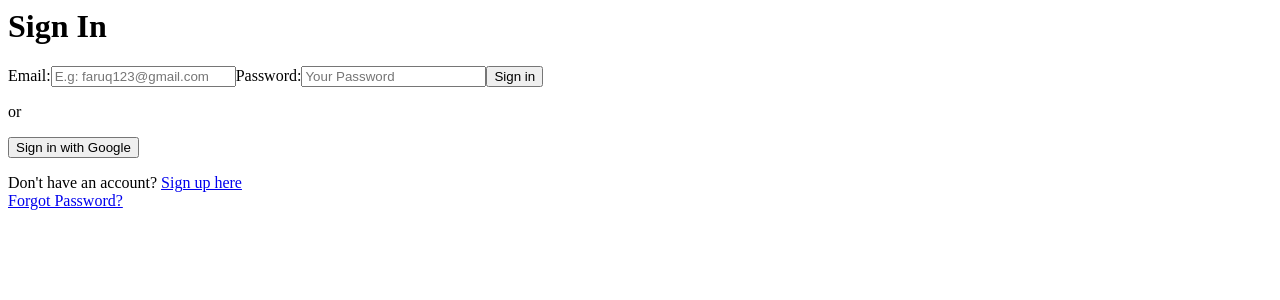
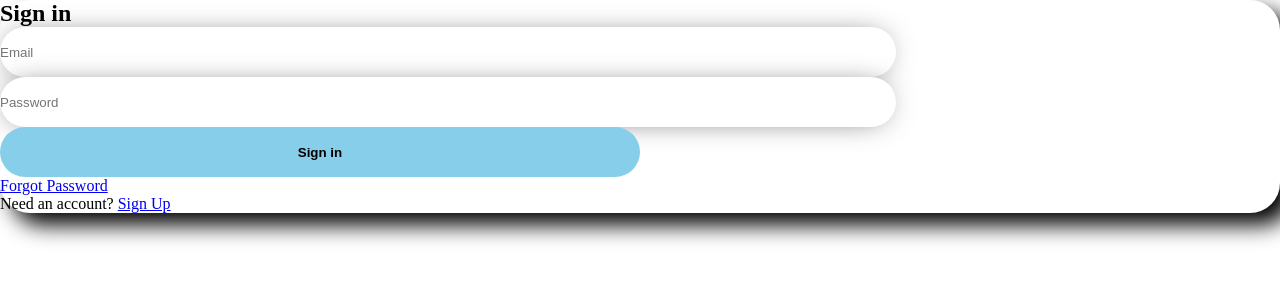
Before and after one commit to thulaninhla/react-todos, a React (Create React App) app: page / in a window 1280 px wide. Shown: the top 300 px of the page. Built offline with nearby package versions, Linux system fonts and the light colour scheme; no server answers.

Commit message:
2 files modified, 2 added

```diff
--- a/package.json
+++ b/package.json
@@ -3,9 +3,11 @@
   "version": "0.0.0",
   "private": true,
   "dependencies": {
-    "@reach/router": "^1.3.4",
+    "@babel/runtime": "^7.15.3",
+    "@reach/router": "1.3.4",
     "firebase": "8.9.1",
     "react": "17.0.2",
+    "react-bootstrap": "1.6.1",
     "react-dom": "17.0.2",
     "react-router-dom": "5.2.0"
   },
--- /dev/null
+++ b/src/Components/App.css
@@ -0,0 +1,29 @@
+.app {
+  padding: 30px;
+  background-color: floralwhite;
+}
+
+.todo {
+  align-items: center;
+  display: flex;
+  font-size: 18px;
+  justify-content: space-between;
+}
+img {
+  display: block;
+  position: absolute;
+
+}
+.wrapper {
+  position: absolute;
+  left: -10%;
+  mix-blend-mode: multiply;
+}
+.screen {
+  width: 1628px;
+  height: 1058px;
+  mix-blend-mode: multiply;
+  background-color: #ffffff;
+  overflow: hidden;
+  border-radius: 30px;
+}
--- a/src/Components/SignIn.js
+++ b/src/Components/SignIn.js
@@ -2,7 +2,10 @@ import React, {useState} from "react";
 import { Link } from "@reach/router";
 import { signInWithGoogle } from "../firebase";
 import { auth } from "../firebase";
-
+import "./App.css";
+import "./mystyles.css";
+import CssBaseline from "@material-ui/core/CssBaseline";
+import { Form, Alert, Button, Row, Col } from "react-bootstrap";
 
 const SignIn = () => {
 
@@ -31,60 +34,53 @@ const SignIn = () => {
 
 
   return (
-    <div className="mt-8">
-      <h1 className="text-3xl mb-2 text-center font-bold">Sign In</h1>
-      <div className="border border-blue-400 mx-auto w-11/12 md:w-2/4 rounded py-8 px-4 md:px-8">
-        {error !== null && <div className = "py-4 bg-red-600 w-full text-white text-center mb-3">{error}</div>}
-        <form className="">
-          <label htmlFor="userEmail" className="block">
-            Email:
-          </label>
-          <input
-            type="email"
-            className="my-1 p-1 w-full"
-            name="userEmail"
-            value = {email}
-            placeholder="E.g: faruq123@gmail.com"
-            id="userEmail"
-            onChange = {(event) => onChangeHandler(event)}
-          />
-          <label htmlFor="userPassword" className="block">
-            Password:
-          </label>
-          <input
-            type="password"
-            className="mt-1 mb-3 p-1 w-full"
-            name="userPassword"
-            value = {password}
-            placeholder="Your Password"
-            id="userPassword"
-            onChange = {(event) => onChangeHandler(event)}
-          />
-          <button className="bg-green-400 hover:bg-green-500 w-full py-2 text-white" onClick = {(event) => {signInWithEmailAndPasswordHandler(event, email, password)}}>
-            Sign in
-          </button>
-        </form>
-        <p className="text-center my-3">or</p>
-        <button
-          className="bg-red-500 hover:bg-red-600 w-full py-2 text-white"
-          onClick={() => {
-            signInWithGoogle();
-          }}
-        >
-          Sign in with Google
-        </button>
-        <p className="text-center my-3">
-          Don't have an account?{" "}
-          <Link to="signUp" className="text-blue-500 hover:text-blue-600">
-            Sign up here
-          </Link>{" "}
-          <br />{" "}
-          <Link to="passwordReset" className="text-blue-500 hover:text-blue-600">
-            Forgot Password?
-          </Link>
-        </p>
+
+    <>
+<section className="login" py-5 bg-light>
+  <div className="container" >
+    <div className="row" g-0 >
+      <div className="col-lg-5" style={{ backgroundImage: " url('https://scontent.fjnb1-1.fna.fbcdn.net/v/t1.6435-9/p180x540/221416672_4359414714115016_4589805908274039668_n.jpg?_nc_cat=105&ccb=1-3&_nc_sid=730e14&_nc_eui2=AeG_K15tqUvmV-6HEmkzTHM2QLOPcot1b9xAs49yi3Vv3Cy1D_AWTw0i9-5kE8jUzkV1kHA4yoULySMtqKoaflft&_nc_ohc=rjJzr0uQBhIAX8Ycxzm&_nc_ht=scontent.fjnb1-1.fna&oh=30c6be4f617be0ea4b2dccb14557d34a&oe=61308AFE')", borderTopLeftRadius: "30px", borderBottomLeftRadius: "30px" }} >
+
       </div>
-    </div>
+          <div className="col-lg-7 text-center py-5">
+            <h1>Sign in</h1>
+            {error && <Alert variant="danger">{error}</Alert>}
+
+            <form >
+              <div className="form-row py-3 pt-5" >
+                <div className="offset-1 col-lg-10">
+                  <input type="email" id="userEmail" name="userEmail" value={email} className="inp px-3" placeholder="Email" onChange={(event) => onChangeHandler(event)} required/>
+              </div>
+                </div>
+                <div className="form-row">
+                <div className="offset-1 col-lg-10">
+                <input type="password" id="userPassword" name="userPassword" value={password} className="inp px-3"
+                 placeholder="Password" onChange= {(event) => onChangeHandler(event)} required />
+              </div>
+                </div>
+
+                <div className="form-row py-3">
+                <div className="offset-1 col-lg-10">
+                  <button className="btn1" onClick = {(event) => {signInWithEmailAndPasswordHandler(event, email, password)}}>Sign in</button>
+              </div>
+                </div>
+
+                <div className="w-100 text-center mt-2">
+              <Link to="/passwordReset">Forgot Password</Link>
+            </div>
+
+        <div className="w-100 text-center mt-2">
+      Need an account? <Link to="/signUp">Sign Up</Link>
+      </div>
+            </form>
+
+            </div>
+      </div>
+  </div>
+
+</section>
+</>
+
   );
 };
 
--- /dev/null
+++ b/src/Components/mystyles.css
@@ -0,0 +1,39 @@
+*{
+  padding: 0;
+  margin: 0;
+  box-sizing: border-box;
+}
+.row{
+  background: white;
+  border-radius: 30px;
+  box-shadow: 12px 12px 22px;
+}
+.login img{
+  border-top-left-radius: 30px;
+  border-bottom-left-radius: 30px
+}
+.inp {
+  height: 50px;
+  width: 70%;
+  border: none;
+  outline: none;
+  border-radius: 60px;
+  box-shadow: -1px 1px 30px -11px rgba(0,0,0,0.75);
+
+}
+.btn1{
+  height: 50px;
+  width: 50%;
+  border: none;
+  outline: none;
+  border-radius: 60px;
+  font-weight: 600;
+  background: skyblue;
+}
+.img-fluid {
+  background-image: url('https://scontent.fjnb1-1.fna.fbcdn.net/v/t1.6435-9/p180x540/221416672_4359414714115016_4589805908274039668_n.jpg?_nc_cat=105&ccb=1-3&_nc_sid=730e14&_nc_eui2=AeG_K15tqUvmV-6HEmkzTHM2QLOPcot1b9xAs49yi3Vv3Cy1D_AWTw0i9-5kE8jUzkV1kHA4yoULySMtqKoaflft&_nc_ohc=rjJzr0uQBhIAX8Ycxzm&_nc_ht=scontent.fjnb1-1.fna&oh=30c6be4f617be0ea4b2dccb14557d34a&oe=61308AFE');
+  height:510px;
+  width:500px;
+  background-repeat: no-repeat;
+  background-size: 100% 100%;
+}
```
